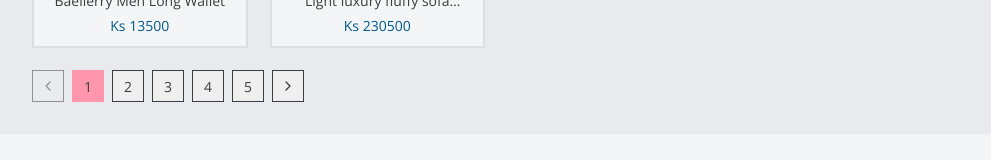
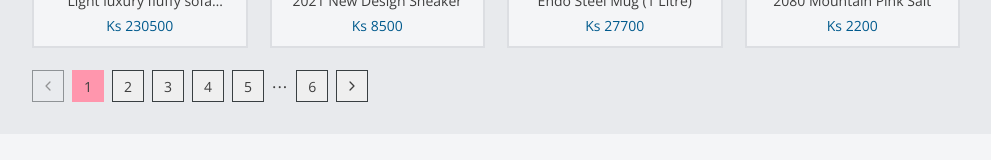
Before and after one commit to KhineKyaw/zee-ecommerce-site-client, a React (Create React App) app: page /products in a window 1280 px wide. Shown: the part 1175-1335 px from the top of the page, without its empty margins (280-1271 px from the left). Built offline with nearby package versions, Linux system fonts and the light colour scheme.

Commit message:
some bugs fixed.

```diff
--- a/src/components/UI/Pagination/Pagination.js
+++ b/src/components/UI/Pagination/Pagination.js
@@ -2,23 +2,30 @@ import React from "react"
 
 import classes from "./Pagination.module.css"
 
-const DEFAULT_ITEM_COUNT_PER_PAGE = 4
+const DEFAULT_ITEM_COUNT_PER_PAGE = 12
 const SHOWN_PAGE_LIMIT = 5
-const SHOWN_PAGE_TAIL = 2
-const END_BREAK = SHOWN_PAGE_LIMIT - SHOWN_PAGE_TAIL
+const SHOWN_PAGE_TAIL = 3
 
 const Pagination = props => {
   const { dataLength, onSelect, onClickNext, onClickPrev } = props
   let activePage = +props.activePage || 1
+  const pageLength = Math.floor(dataLength / DEFAULT_ITEM_COUNT_PER_PAGE)
 
   let startPage = 0
-  let endPage = 5
-  const pageLength = Math.floor(dataLength / DEFAULT_ITEM_COUNT_PER_PAGE)
+  let endPage = SHOWN_PAGE_LIMIT
+
+  if (activePage > 3) {
+    startPage = activePage - SHOWN_PAGE_TAIL
+    endPage = activePage + SHOWN_PAGE_TAIL
+  }
+
+  if (activePage >= pageLength - SHOWN_PAGE_TAIL) {
+    endPage = pageLength
+  }
+
   let btnArray = Array.from({ length: pageLength }, (_, i) => i + 1)
-  btnArray =
-    pageLength > SHOWN_PAGE_LIMIT
-      ? btnArray.slice(startPage, endPage)
-      : btnArray
+  let overPageLimit = pageLength > SHOWN_PAGE_LIMIT
+  btnArray = overPageLimit ? btnArray.slice(startPage, endPage) : btnArray
 
   const btnPrev = (
     <button disabled={activePage <= 1} onClick={onClickPrev}>
@@ -32,9 +39,32 @@ const Pagination = props => {
     </button>
   )
 
+  const startBtn =
+    overPageLimit && activePage > 3 ? (
+      <>
+        <button onClick={onSelect.bind(null, 1)} className={classes.normal}>
+          1
+        </button>
+        <span>...</span>
+      </>
+    ) : null
+
+  const endBtn =
+    overPageLimit && activePage + SHOWN_PAGE_TAIL < pageLength ? (
+      <>
+        <span>...</span>
+        <button
+          onClick={onSelect.bind(null, pageLength)}
+          className={classes.normal}>
+          {pageLength}
+        </button>
+      </>
+    ) : null
+
   return (
     <div className={classes.pagination}>
       {btnPrev}
+      {startBtn}
       {btnArray.map(i => {
         return (
           <button
@@ -45,6 +75,7 @@ const Pagination = props => {
           </button>
         )
       })}
+      {endBtn}
       {btnNext}
     </div>
   )
--- a/src/components/UI/StickyContainer/StickyContainer.js
+++ b/src/components/UI/StickyContainer/StickyContainer.js
@@ -27,12 +27,15 @@ const StickyContainer = props => {
       // console.log("wrb: ", wrapperRect.bottom)
       // console.log("srb: ", stickyRect.current.bottom)
 
-      if (wrapperRect.bottom < stickyRect.current.bottom - topOffset) {
+      if (wrapperRect.bottom < stickyRect.current.bottom) {
         setStickyStyle({ position: "absolute", bottom: 0 })
       } else if (wrapperRect.top >= topOffset) {
         setStickyStyle({ position: "relative" })
       } else {
         setStickyStyle({ position: "fixed", top: topOffset })
+        stickyRect.current = {
+          bottom: stickyRef.current.getBoundingClientRect().bottom
+        }
       }
     }
 
--- a/src/containers/Home/SectionMore2Love.js
+++ b/src/containers/Home/SectionMore2Love.js
@@ -13,15 +13,22 @@ import Button from "../../components/UI/Button/Button"
 
 const SectionMore2Love = () => {
   const { languageDict: texts } = useContext(LanguageContext)
-  const [activePage, setActivePage] = useState(1)
+  const [activePage, setActivePage] = useState(0)
   const [data, setData] = useState()
 
-  const loadMoreHandler = props => {
-    setActivePage(prev => prev + 1)
+  const loadMoreHandler = () => {
+    const counter = activePage + 1
+    setActivePage(counter)
+    setData(prev => {
+      return {
+        ...prev,
+        result: [...prev.result, ...getProducts(counter).result]
+      }
+    })
   }
 
   useEffect(() => {
-    setData(getProducts().result)
+    setData(getProducts())
   }, [])
 
   return (
@@ -31,9 +38,9 @@ const SectionMore2Love = () => {
         type='mid'
         title={texts.home["section-title-3"]}
       />
-      <GridView data={data} renderItem={ProductItem} />
+      <GridView data={data ? data.result : null} renderItem={ProductItem} />
       <div className={classes["btn-container"]}>
-        <Button>Load More</Button>
+        <Button onClick={loadMoreHandler}>Load More</Button>
       </div>
     </>
   )
--- a/src/routes/ProductsCategory.js
+++ b/src/routes/ProductsCategory.js
@@ -19,12 +19,12 @@ function useQuery() {
 const ProductsCategory = () => {
   let query = useQuery()
   const category_id = query.get("categoryId")
-  const page = query.get("page")
+  const page = +query.get("page") || 1
   let history = useHistory()
   const [data, setData] = useState(null)
   const [switchState, setSwitchState] = useState(0)
 
-  const onSwitchStateHandler = s => {
+  const switchStateHandler = s => {
     setSwitchState(s)
   }
 
@@ -34,8 +34,16 @@ const ProductsCategory = () => {
     history.push(updateQuery)
   }
 
+  const handleNext = () => {
+    handlePageChange(page + 1)
+  }
+
+  const handlePrev = () => {
+    handlePageChange(page - 1)
+  }
+
   useEffect(() => {
-    setData(getProducts(0, 10, category_id))
+    setData(getProducts(page, 12, category_id))
   }, [category_id, page])
 
   const itemList = data ? (
@@ -45,6 +53,8 @@ const ProductsCategory = () => {
         activePage={page}
         dataLength={data.length}
         onSelect={handlePageChange}
+        onClickPrev={handlePrev}
+        onClickNext={handleNext}
       />
     </>
   ) : null
@@ -61,7 +71,7 @@ const ProductsCategory = () => {
             <h2>All Products</h2>
             <div className={classes.actionBar}>
               <p>182 results</p>
-              <ViewSwitch state={switchState} onSwitch={onSwitchStateHandler} />
+              <ViewSwitch state={switchState} onSwitch={switchStateHandler} />
             </div>
           </div>
           <div className={classes.bottomContainer}>{itemList}</div>
```
